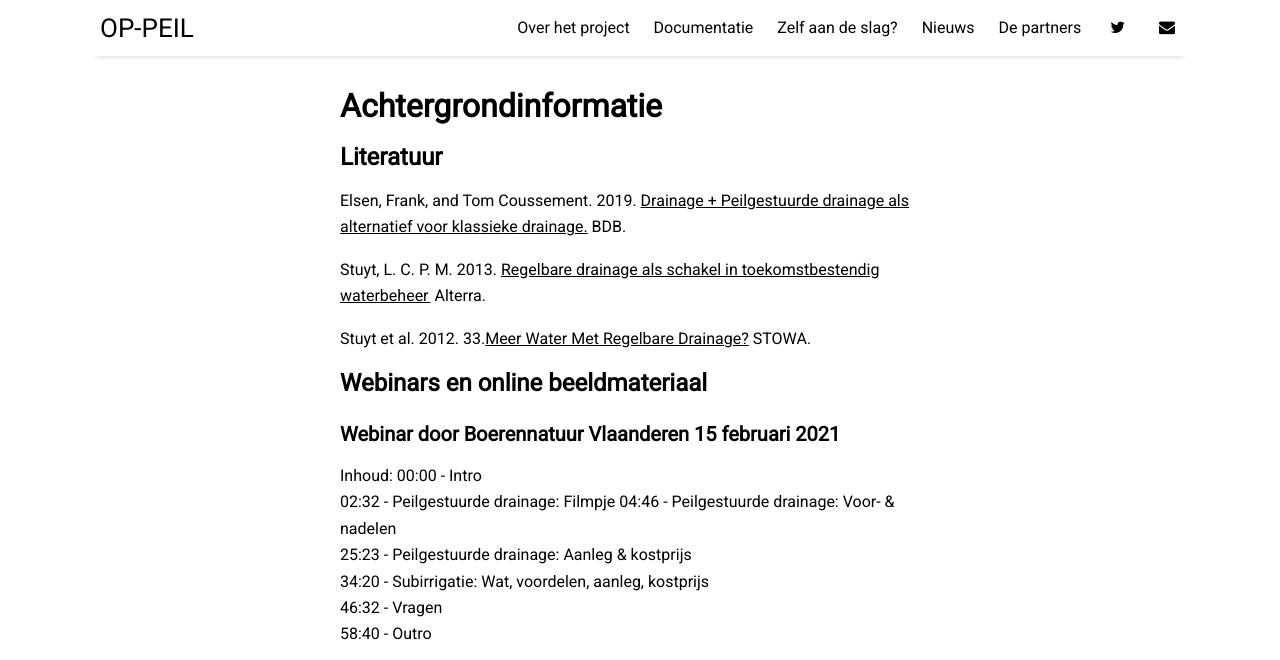
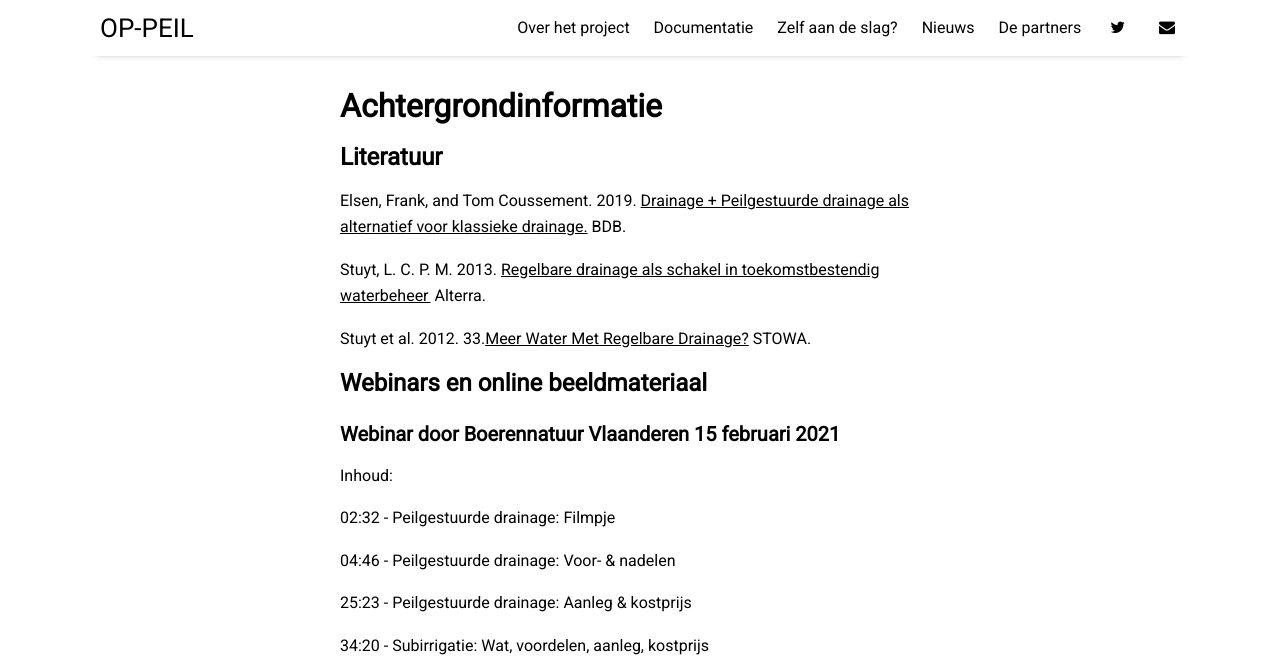
Before and after one commit to sarahgarre/op-peil, a Jekyll site: the page built from pages/documentation.md, in a window 1280 px wide and 900 px high, cut to the strip 0-660 px from the top of the window. Built offline with Jekyll 4.4.1, drawn with Linux system fonts in a browser that asks for light colours; nearby versions of some CDN libraries.

Commit message:
Update documentation.md

```diff
--- a/pages/documentation.md
+++ b/pages/documentation.md
@@ -16,13 +16,15 @@ Stuyt et al. 2012. 33.[Meer Water Met Regelbare Drainage?](./assets/docu/STOWA-2
 
 ### Webinar door Boerennatuur Vlaanderen 15 februari 2021
 Inhoud:
-00:00 - Intro
+
 02:32 - Peilgestuurde drainage: Filmpje
+
 04:46 - Peilgestuurde drainage: Voor- & nadelen
+
 25:23 - Peilgestuurde drainage: Aanleg & kostprijs
+
 34:20 - Subirrigatie: Wat, voordelen, aanleg, kostprijs
-46:32 - Vragen
-58:40 - Outro
+
 
 <iframe width="560" height="315" src="https://www.youtube.com/embed/pAASnJX6puc" title="Webinar peilgestuurde drainage en subirrigatie" frameborder="0" allowfullscreen></iframe>
 
```
